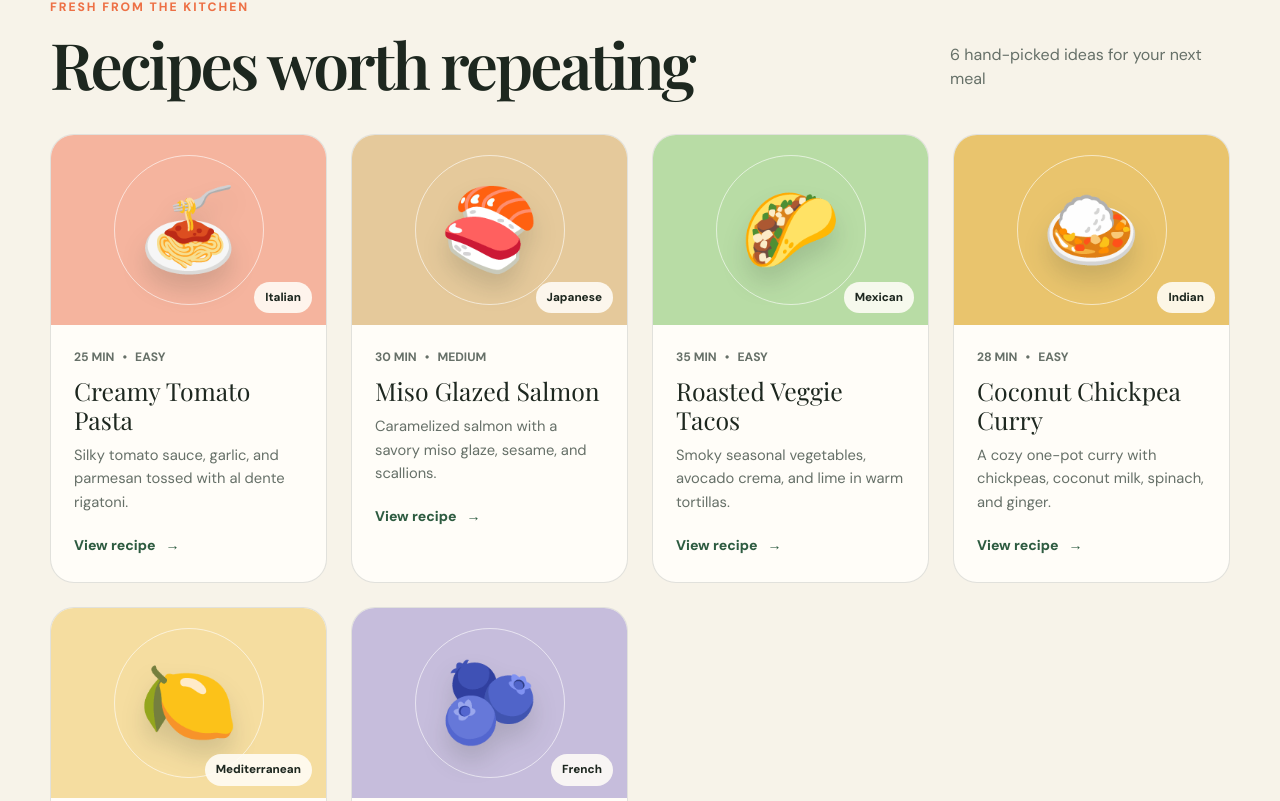
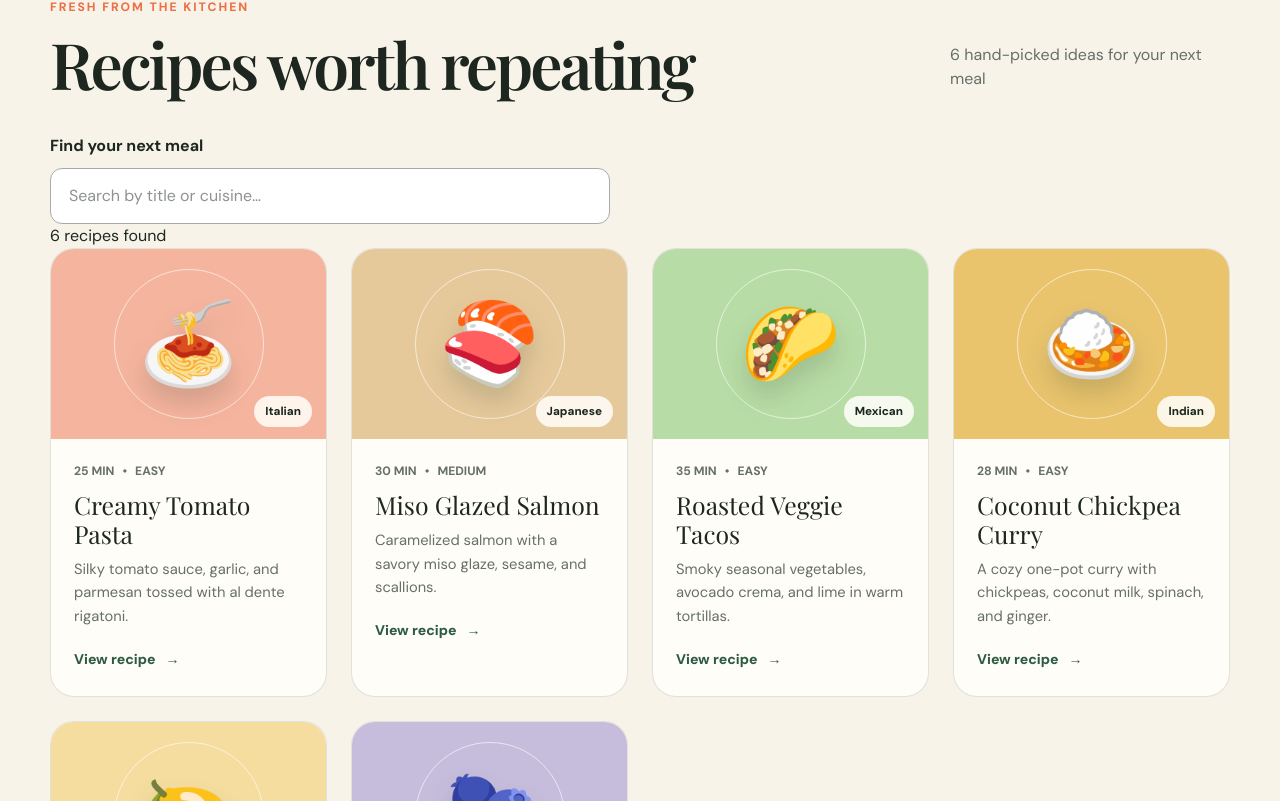
Before and after one commit to uchakravartyind-glitch/nextbites, a Next.js app: page / in a window 1280 px wide. Shown: the part 759-1560 px from the top of the page. Built offline with nearby package versions, Linux system fonts and the light colour scheme; a web font is replaced by a local one.

Commit message:
Add live recipe search and linked dynamic detail pages

```diff
--- a/app/components/RecipeCard.tsx
+++ b/app/components/RecipeCard.tsx
@@ -1,8 +1,9 @@
 import type { Recipe } from "../data/recipes";
+import Link from "next/link";
 
 export default function RecipeCard({ recipe }: { recipe: Recipe }) {
   return (
-    <article className="recipe-card">
+    <Link href={`/recipe/${recipe.id}`} className="recipe-card">
       <div className={`recipe-card__visual recipe-card__visual--${recipe.accent}`}>
         <span aria-hidden="true">{recipe.emoji}</span>
         <p>{recipe.cuisine}</p>
@@ -16,10 +17,10 @@ export default function RecipeCard({ recipe }: { recipe: Recipe }) {
         </div>
         <h2>{recipe.title}</h2>
         <p>{recipe.description}</p>
-        <button className="recipe-card__action" type="button">
+        <span className="recipe-card__action">
           View recipe <span aria-hidden="true">→</span>
-        </button>
+        </span>
       </div>
-    </article>
+    </Link>
   );
 }
--- /dev/null
+++ b/app/components/RecipeGrid.tsx
@@ -0,0 +1,31 @@
+"use client";
+
+import { useState } from "react";
+import type { Recipe } from "../data/recipes";
+import RecipeCard from "./RecipeCard";
+
+export default function RecipeGrid({ recipes }: { recipes: Recipe[] }) {
+  const [query, setQuery] = useState("");
+  const search = query.trim().toLowerCase();
+  const matches = recipes.filter((recipe) =>
+    recipe.title.toLowerCase().includes(search) ||
+    recipe.cuisine.toLowerCase().includes(search)
+  );
+
+  return (
+    <div>
+      <label className="search-label" htmlFor="recipe-search">Find your next meal</label>
+      <input id="recipe-search" className="recipe-search" type="search"
+        placeholder="Search by title or cuisine…" value={query}
+        onChange={(event) => setQuery(event.target.value)} />
+      <p role="status">{matches.length} recipes found</p>
+      {matches.length > 0 ? (
+        <div className="recipe-grid">
+          {matches.map((recipe) => <RecipeCard key={recipe.id} recipe={recipe} />)}
+        </div>
+      ) : (
+        <p className="empty-state">No recipes match “{query}”. Try another title or cuisine.</p>
+      )}
+    </div>
+  );
+}
--- a/app/globals.css
+++ b/app/globals.css
@@ -354,3 +354,15 @@ a { color: inherit; text-decoration: none; }
   html { scroll-behavior: auto; }
   *, *::before, *::after { transition-duration: 0.01ms !important; }
 }
+
+.search-label { display: block; font-weight: 700; margin-bottom: 10px; }
+.recipe-search { width: 100%; max-width: 560px; padding: 15px 18px; border: 1px solid #aaa; border-radius: 12px; background: white; color: var(--ink); font: inherit; }
+.recipe-search:focus-visible, .recipe-card:focus-visible { outline: 3px solid #b04a2c; outline-offset: 4px; }
+.recipe-card { display: block; color: inherit; text-decoration: none; }
+.empty-state { padding: 36px; border: 1px dashed #aaa; border-radius: 16px; }
+.recipe-detail { padding: 48px 0 80px; }
+.recipe-detail header { margin: 40px 0; max-width: 760px; }
+.recipe-detail h1 { font-family: Georgia, serif; font-size: clamp(2.5rem, 6vw, 4rem); line-height: 1.1; }
+.recipe-detail__columns { display: grid; grid-template-columns: 1fr 2fr; gap: 40px; }
+.recipe-detail li { padding-left: 8px; margin-bottom: 18px; line-height: 1.7; }
+@media (max-width: 700px) { .recipe-detail__columns { grid-template-columns: 1fr; gap: 20px; } }
--- a/app/page.tsx
+++ b/app/page.tsx
@@ -1,4 +1,4 @@
-import RecipeCard from "./components/RecipeCard";
+import RecipeGrid from "./components/RecipeGrid";
 import { recipes } from "./data/recipes";
 
 export default function Home() {
@@ -37,11 +37,7 @@ export default function Home() {
           <p>{recipes.length} hand-picked ideas for your next meal</p>
         </div>
 
-        <div className="recipe-grid">
-          {recipes.map((recipe) => (
-            <RecipeCard key={recipe.id} recipe={recipe} />
-          ))}
-        </div>
+        <RecipeGrid recipes={recipes} />
       </section>
     </main>
   );
--- /dev/null
+++ b/app/recipe/[id]/page.tsx
@@ -0,0 +1,34 @@
+import Link from "next/link";
+import { notFound } from "next/navigation";
+import { getRecipe, recipes } from "../../data/recipes";
+
+export function generateStaticParams() {
+  return recipes.map((recipe) => ({ id: String(recipe.id) }));
+}
+
+export default async function RecipePage({ params }: { params: Promise<{ id: string }> }) {
+  const { id } = await params;
+  const recipe = getRecipe(id);
+  if (!recipe) notFound();
+
+  return (
+    <main className="recipe-detail">
+      <Link href="/#recipes">← Back to recipes</Link>
+      <header>
+        <p className="eyebrow">{recipe.cuisine} · {recipe.minutes} min · {recipe.difficulty}</p>
+        <h1>{recipe.title}</h1>
+        <p>{recipe.description}</p>
+      </header>
+      <div className="recipe-detail__columns">
+        <section>
+          <h2>Ingredients</h2>
+          <ul>{recipe.ingredients.map((ingredient) => <li key={ingredient}>{ingredient}</li>)}</ul>
+        </section>
+        <section>
+          <h2>Method</h2>
+          <ol>{recipe.steps.map((step) => <li key={step}>{step}</li>)}</ol>
+        </section>
+      </div>
+    </main>
+  );
+}
```
